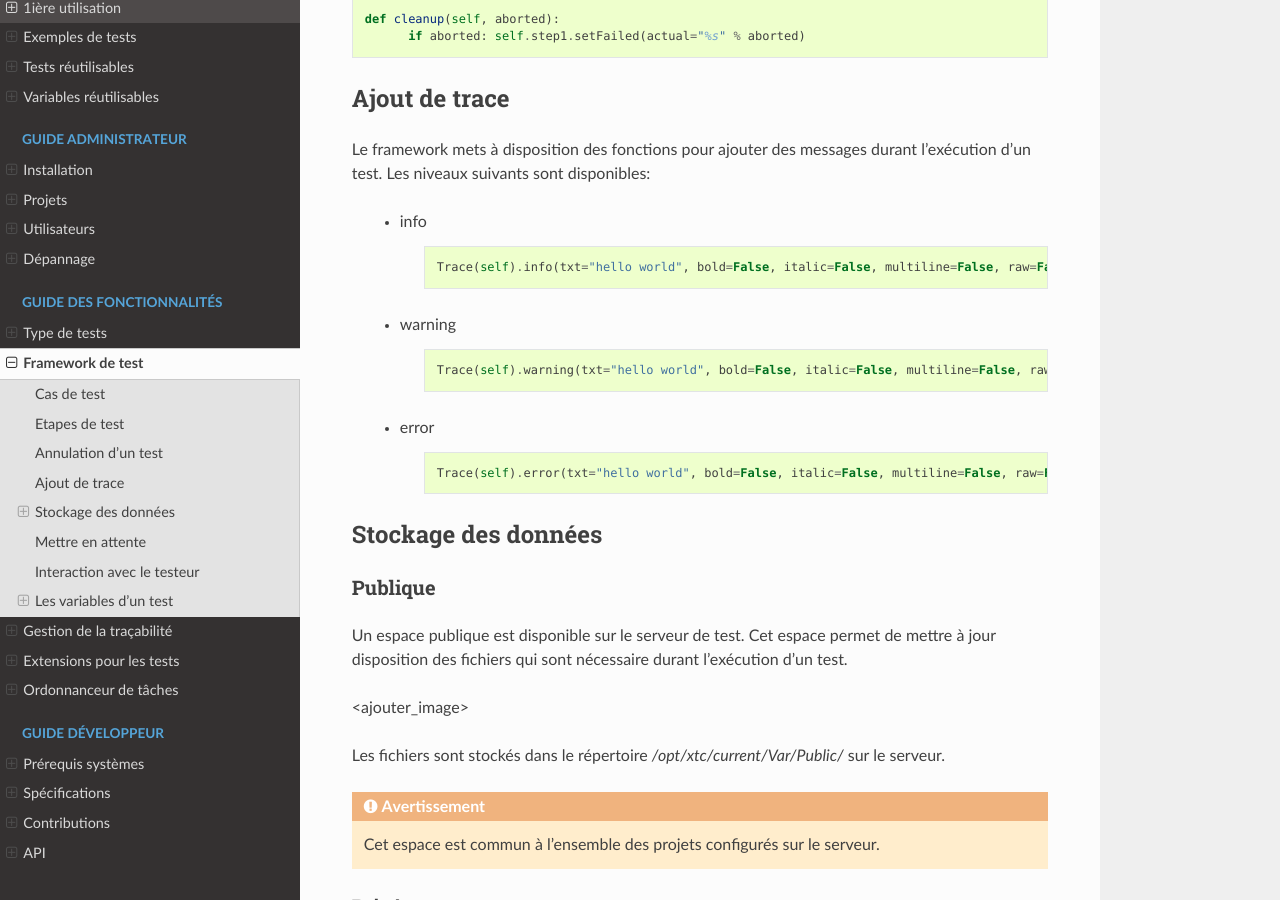
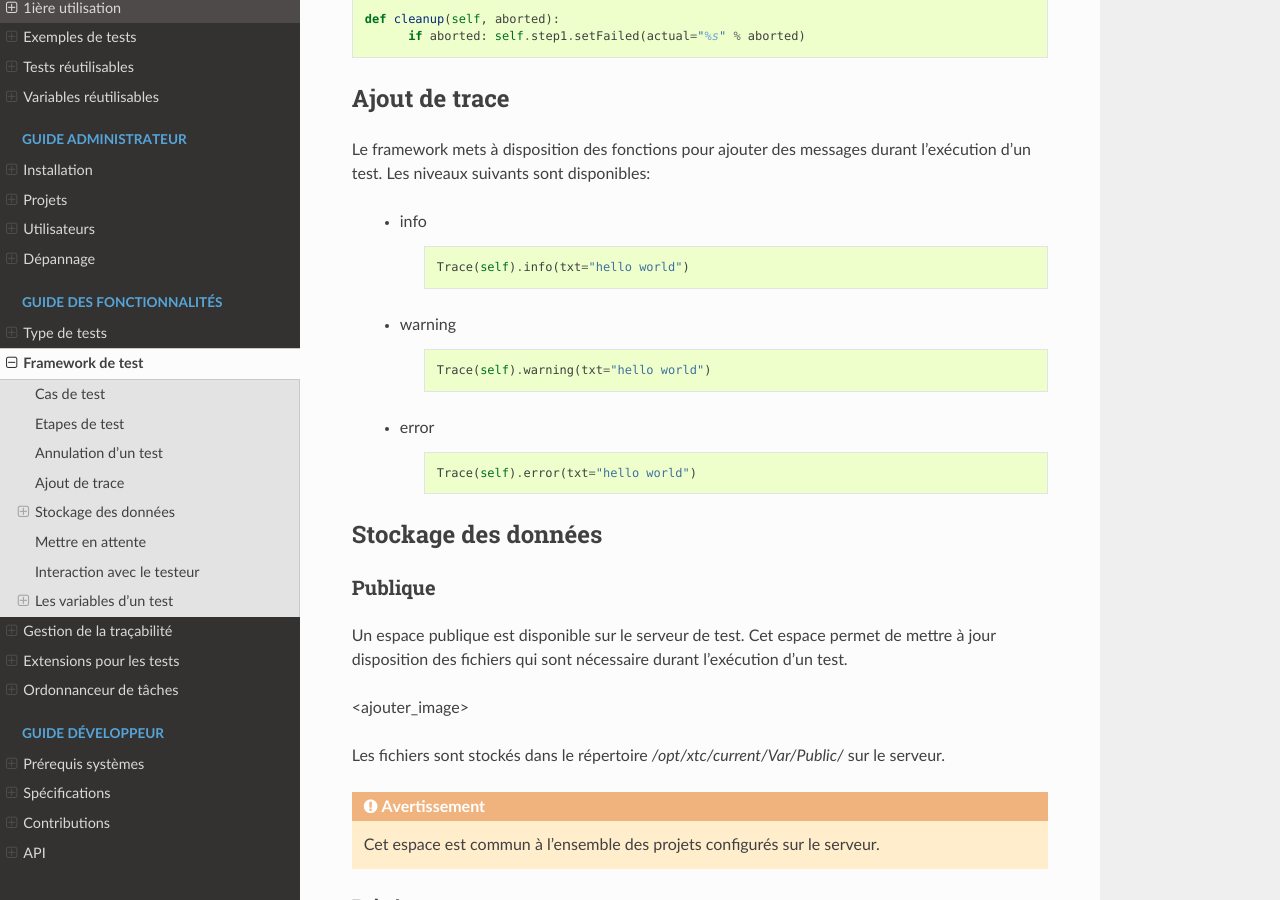
Before and after one commit to ExtensiveAutomation/extensiveautomation-fr.readthedocs.io, a Sphinx documentation site: the page built from docs/features/testlibrary.rst, in a window 1280 px wide and 900 px high, scrolled down 1787 px. Built offline with Sphinx 7.4.7 and the Read the Docs theme 2.0.0, drawn with Linux system fonts in a browser that asks for light colours; pages that are not in the unit, such as notebooks, are missing from menus.

Commit message:
mise à jour code-block

```diff
--- a/docs/features/testlibrary.rst
+++ b/docs/features/testlibrary.rst
@@ -97,19 +97,19 @@ Les niveaux suivants sont disponibles:
 
 	.. code-block:: python
 
-		Trace(self).info(txt="hello world", bold=False, italic=False, multiline=False, raw=False)
+		Trace(self).info(txt="hello world")
 
  - warning
 
 	.. code-block:: python
 
-		Trace(self).warning(txt="hello world", bold=False, italic=False, multiline=False, raw=False)
+		Trace(self).warning(txt="hello world")
 
  - error
 
 	.. code-block:: python
 
-		Trace(self).error(txt="hello world", bold=False, italic=False, multiline=False, raw=False)
+		Trace(self).error(txt="hello world")
 
 .. notes: si un message de niveau est `error` est affiché alors le résultat sera automatiquement positionné à FAILED
 
```
